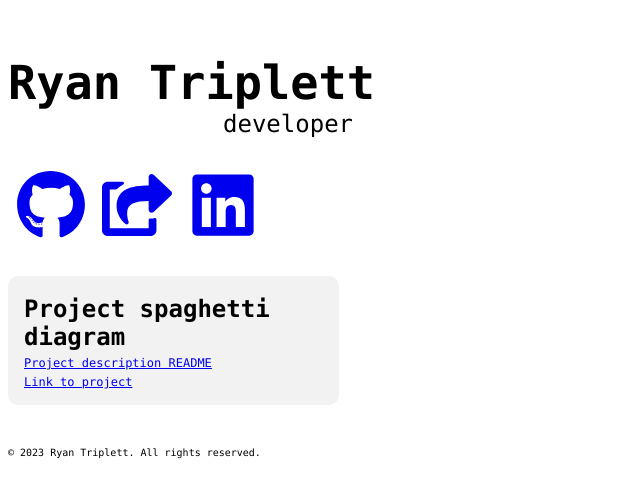
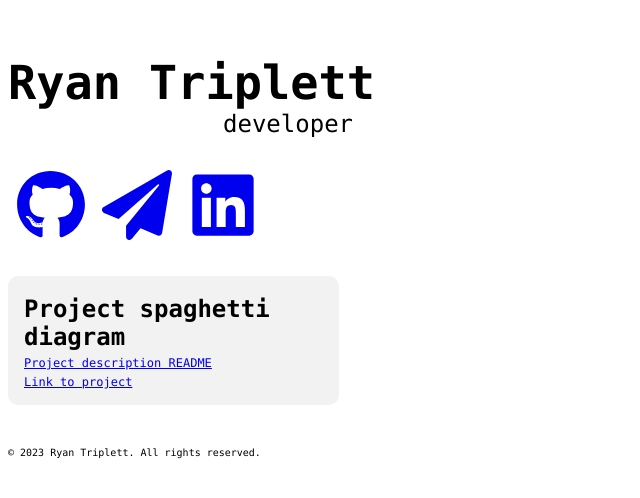
Before and after one commit to triplettrj/Rypage, a React (Create React App) app: page / in a window 1280 px wide. Shown: the part 154-652 px from the top of the page, without its empty margins (0-640 px from the left). Built offline with nearby package versions, Linux system fonts and the light colour scheme.

Commit message:
changed email icon to paper plane

```diff
--- a/src/components/landingpage.js
+++ b/src/components/landingpage.js
@@ -1,5 +1,5 @@
 import React from 'react';
-import {FaGithub, FaShareSquare, FaLinkedin} from 'react-icons/fa';
+import {FaGithub, FaShareSquare, FaLinkedin, FaPaperPlane} from 'react-icons/fa';
 import '../landing-page.css';
 
 
@@ -14,7 +14,7 @@ const LandingPage = () => {
           <FaGithub size={70} />
         </a>
         <a href="mailto:triplettrj@gmail.com?subject=Yo Ryan you sound like a pretty cool guy, I'd like to speak to you about some interesting opportunities at [company name here]" target="_blank" rel="noopener noreferrer" className="social-media-icon-link">
-          <FaShareSquare size={70}/>
+          <FaPaperPlane size={70}/>
         </a>
         <a href="https://www.linkedin.com/in/ryan-triplett-34795075/" target="_blank" rel="noopener noreferrer" className="social-media-icon-link">
           <FaLinkedin size={70} />
```
